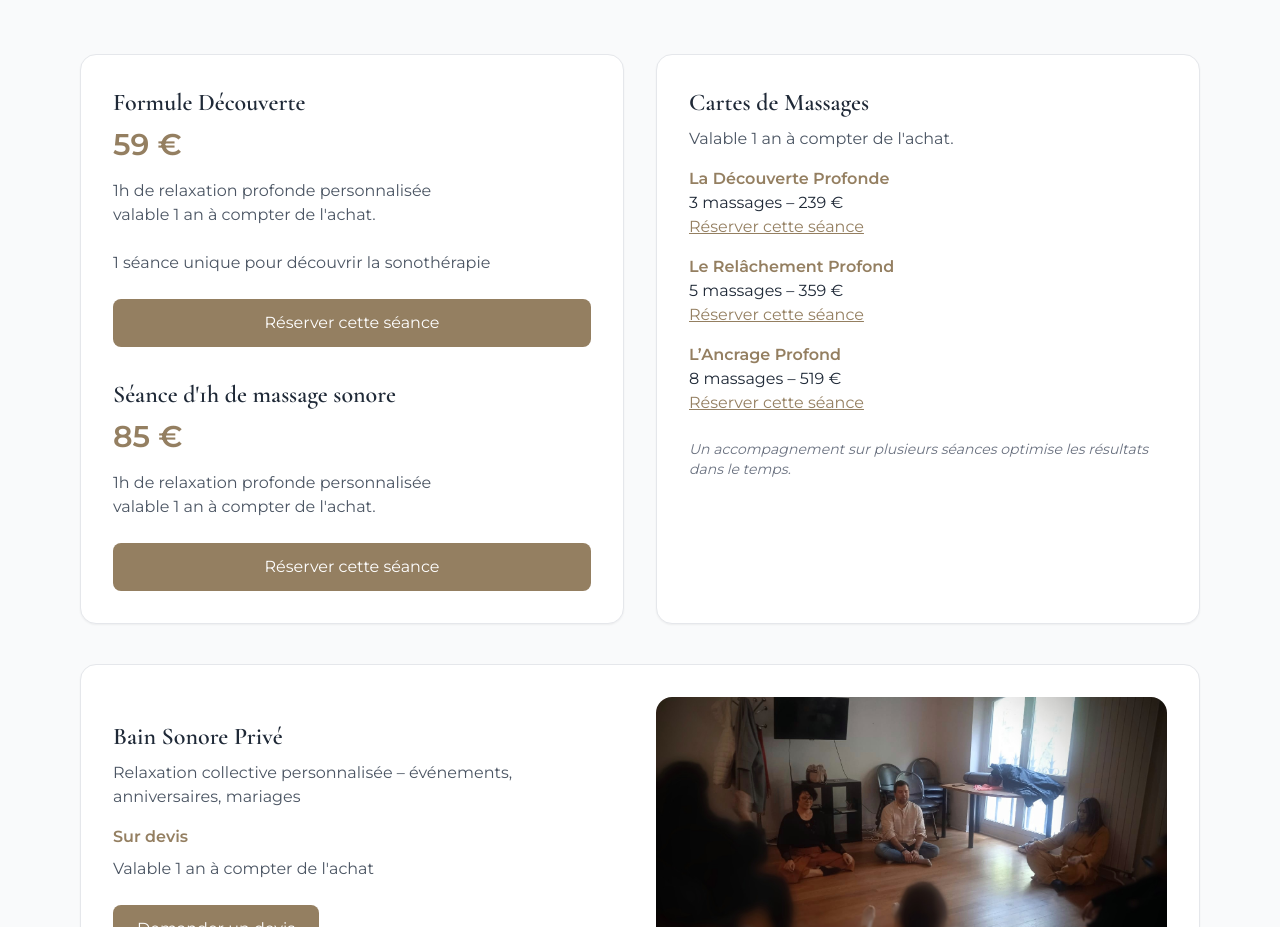
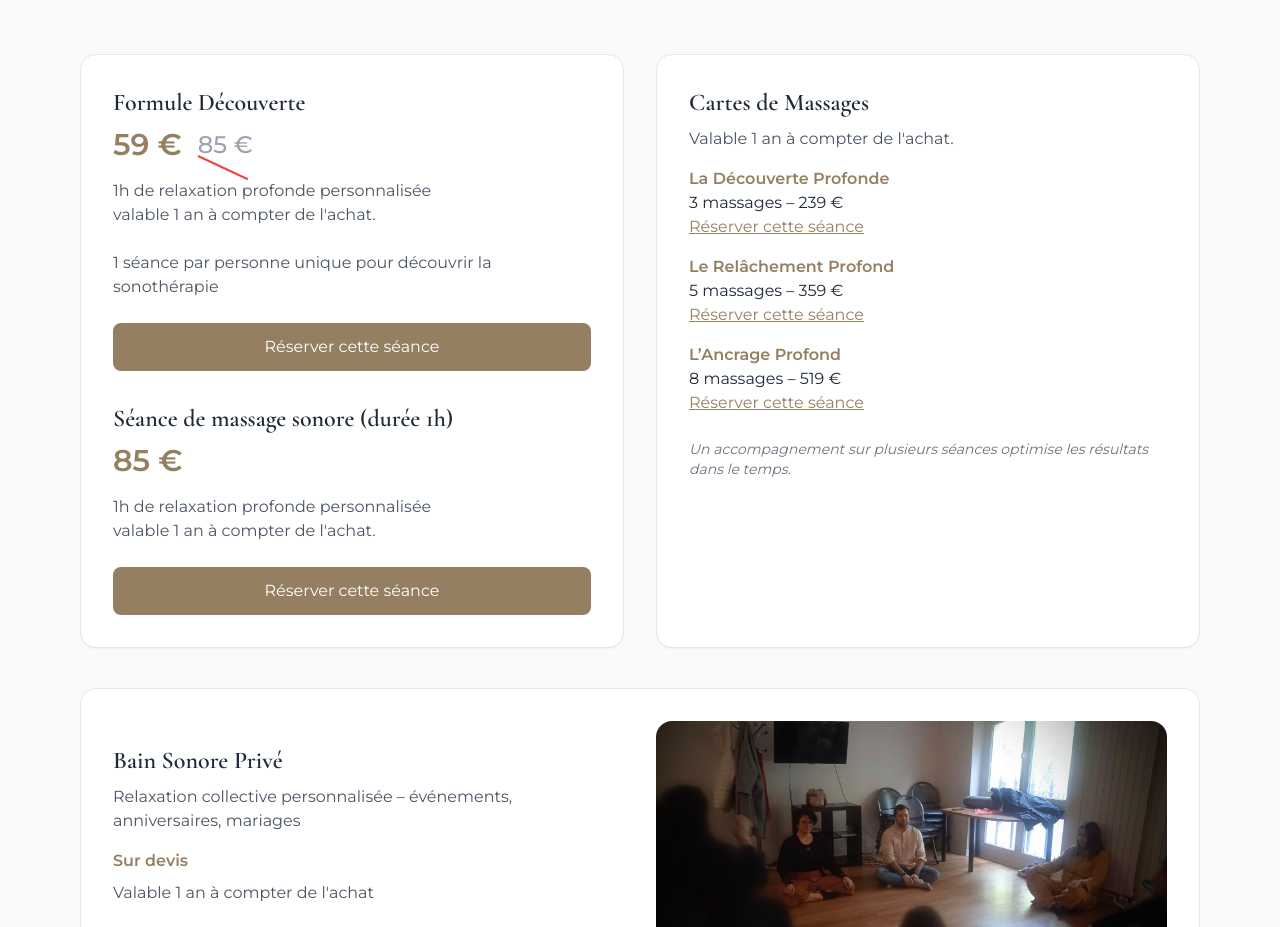
Before and after one commit to cedricragotarttherapie-dotcom/cedric.ragot, a React (Vite) app in the folder client/: page /particuliers in a window 1280 px wide. Shown: the part 2791-3718 px from the top of the page. Built offline with nearby package versions, Linux system fonts and the light colour scheme; no server answers.

Commit message:
Correction liens carousel devis

```diff
--- a/client/src/pages/Home.tsx
+++ b/client/src/pages/Home.tsx
@@ -206,13 +206,13 @@ return (
       {slide.title}
     </h2>
 
-    <Link
-  to={slide.link}
+    <a
+  href={slide.link}
   className="relative z-40 bg-[#947f61] text-white px-8 py-4 rounded-lg inline-flex items-center gap-2 hover:opacity-90 transition"
 >
-      Découvrir
-      <ChevronRight size={18} />
-    </Link>
+  Découvrir
+  <ChevronRight size={18} />
+</a>
 
   </div>
 
--- a/client/src/pages/Particuliers.tsx
+++ b/client/src/pages/Particuliers.tsx
@@ -275,14 +275,27 @@ export default function Particuliers() {
           Formule Découverte
         </h4>
 
-        <p className="text-[#947f61] text-3xl font-semibold mb-4">
-          59 €
-        </p>
+        <div className="flex items-center gap-4 mb-4">
+
+  <p className="text-[#947f61] text-3xl font-semibold">
+    59 €
+  </p>
+
+  <div className="relative inline-block">
+    <span className="text-2xl text-gray-400 font-medium">
+      85 €
+    </span>
+
+    {/* TRAIT ROUGE DIAGONAL */}
+    <span className="absolute left-0 bottom-1 w-full h-[2px] bg-red-500 rotate-[25deg] origin-left"></span>
+  </div>
+
+</div>
 
         <p className="text-gray-600 mb-6">
           1h de relaxation profonde personnalisée<br/>
           valable 1 an à compter de l'achat.<br/><br/>
-          1 séance unique pour découvrir la sonothérapie
+          1 séance par personne unique pour découvrir la sonothérapie
         </p>
 
         <a
@@ -294,7 +307,7 @@ export default function Particuliers() {
         </a>
 
         <h4 className="text-2xl font-semibold mb-2">
-          Séance d'1h de massage sonore
+          Séance de massage sonore (durée 1h)
         </h4>
 
         <p className="text-[#947f61] text-3xl font-semibold mb-4">
```
